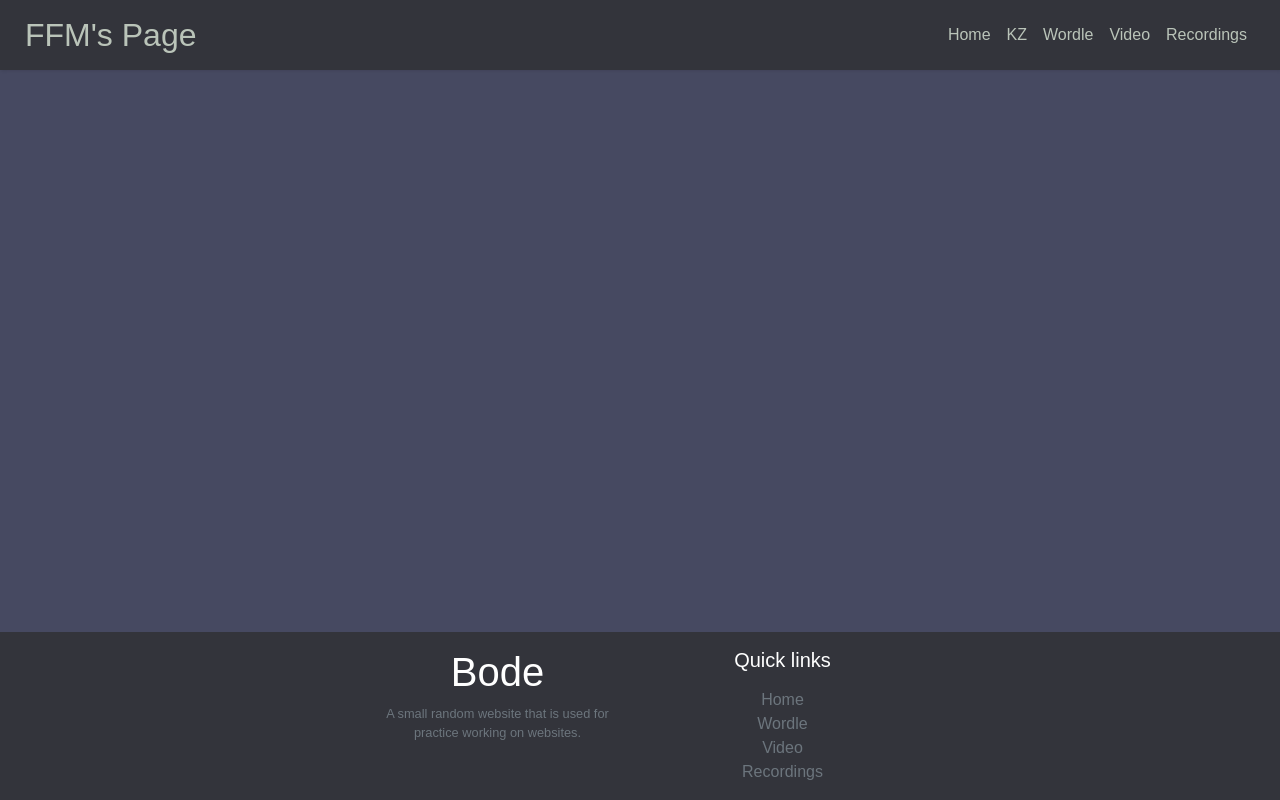
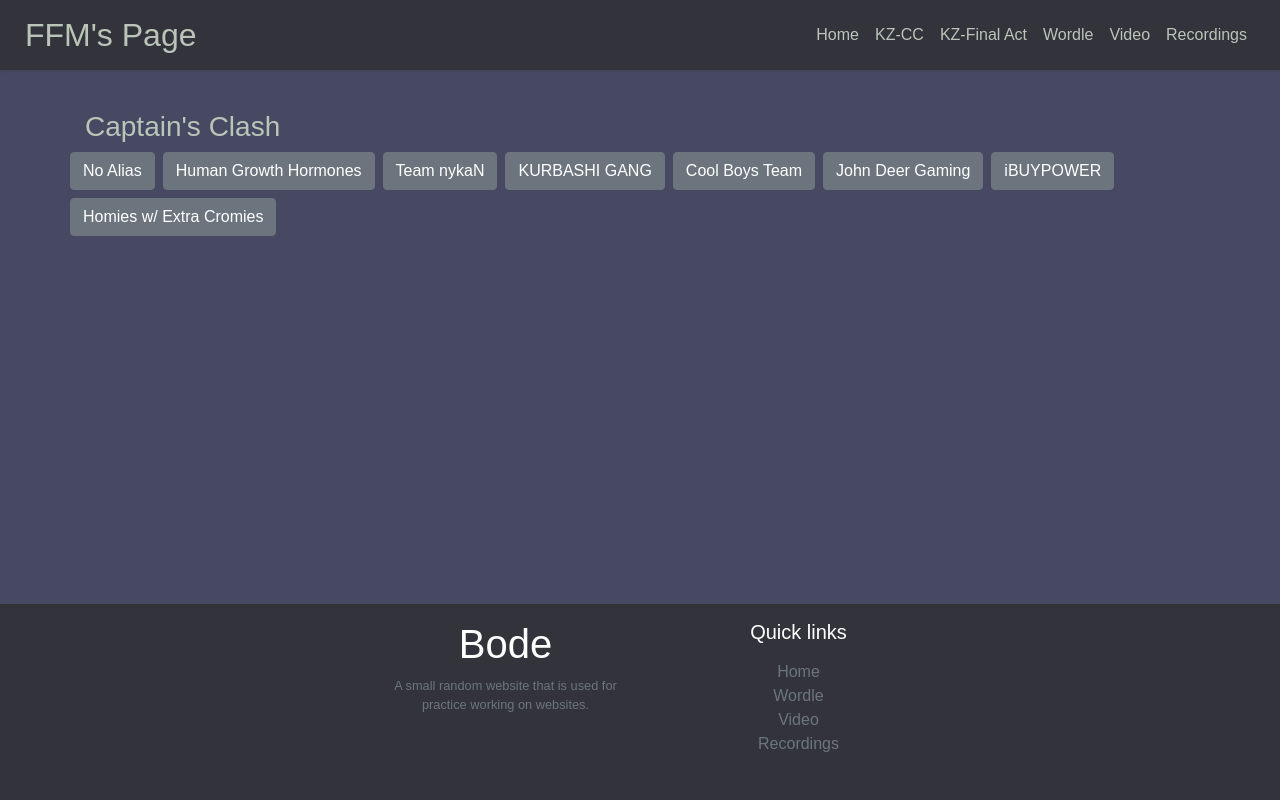
Before and after one commit to bodechristian/bodechristian.github.io, a React (Create React App) app: page /kzCC in a window 1280 px wide. Built offline with nearby package versions, Linux system fonts and the light colour scheme; the HTML template or start-up script is replaced by a standard one.

Commit message:
added seperate kz pages, added team-loading buttons for CC

```diff
--- a/src/App.css
+++ b/src/App.css
@@ -142,6 +142,12 @@ a:hover {
   margin-bottom: 20px;
 }
 
+.row {
+  display: flex;
+  gap: 8px;
+  margin-bottom: 20px;
+}
+
 .form-control {
   min-width: 300px;
 }
@@ -154,6 +160,10 @@ Table
 .tables_container {
   display: grid;
   grid-template-columns: 1fr 1fr;
+}
+
+.grid-3 {
+  grid-template-columns: repeat(3, 1fr);
 }
 
 .table_container {
--- a/src/App.js
+++ b/src/App.js
@@ -6,6 +6,7 @@ import Video from './pages/Video';
 import Recordings from './pages/Recordings';
 import Chess from './pages/Chess';
 import KZTourney from './pages/KZTourney';
+import KZCC from './pages/KZCC'
 import Navbar from './Navbar';
 import Footer from './Footer';
 
@@ -25,6 +26,7 @@ function App() {
             <Route path="/recordings" element={<Recordings/>}/>
             <Route path="/chess" element={<Chess/>}/>
             <Route path="/kztourney" element={<KZTourney/>}/>
+            <Route path="/kzCC" element={<KZCC/>}/>
           </Routes>
         </div>
 
--- a/src/App.scss
+++ b/src/App.scss
@@ -134,6 +134,12 @@ a {
   margin-bottom: 20px;
 }
 
+.row {
+  display: flex;
+  gap: 8px;
+  margin-bottom: 20px;
+}
+
 .form-control {
   min-width:300px;
 }
@@ -148,6 +154,10 @@ Table
 .tables_container {
   display: grid;
   grid-template-columns: 1fr 1fr;
+}
+
+.grid-3 {
+  grid-template-columns: repeat(3, 1fr);
 }
 
 .table_container {
--- a/src/Navbar.jsx
+++ b/src/Navbar.jsx
@@ -16,7 +16,10 @@ const Navbar = () => {
               <Link to="/" className='nav-link'>Home</Link>
             </li>
             <li className='nav-item'>
-              <Link to="/kztourney" className='nav-link'>KZ</Link>
+              <Link to="/kzCC" className='nav-link'>KZ-CC</Link>
+            </li>
+            <li className='nav-item'>
+              <Link to="/kztourney" className='nav-link'>KZ-Final Act</Link>
             </li>
             <li className='nav-item'>
               <Link to="/wordle" className='nav-link'>Wordle</Link>
--- a/src/components/DataTable.jsx
+++ b/src/components/DataTable.jsx
@@ -2,7 +2,7 @@ import React from 'react';
 import { useEffect } from 'react';
 import { useState } from 'react';
 
-const DataTable = ({data}) => {
+const DataTable = ({data, doTier}) => {
     const [tableData, setTableData] = useState([]);
     const [sortField, setSortField] = useState("");
     const [order, setOrder] = useState("asc");
@@ -46,7 +46,8 @@ const DataTable = ({data}) => {
             <thead>
                 <tr>
                 {columns.map(({ label, accessor }) => {
-                return <th key={accessor} onClick={() => handleSortingChange(accessor)}>{label}</th>;
+                    if(!doTier && accessor === "tier") { return}
+                    else {return <th key={accessor} onClick={() => handleSortingChange(accessor)}>{label}</th>;}
                 })}
                 </tr>
             </thead>
@@ -55,8 +56,8 @@ const DataTable = ({data}) => {
                     return (
                     <tr key={i}>
                         {columns.map(({ accessor }) => {
-                        const tData = runs[accessor] ? runs[accessor] : "——";
-                        return <td key={accessor}>{tData}</td>;
+                            if(!doTier && accessor === "tier") { return}
+                            else {return <td key={accessor}>{runs[accessor] ? runs[accessor] : "——"}</td>;}
                         })}
                     </tr>
                     );
--- /dev/null
+++ b/src/pages/KZCC.jsx
@@ -0,0 +1,71 @@
+import React from 'react';
+import { useState } from 'react';
+import DataTable from '../components/DataTable';
+
+const KZTourney = () => {
+    // Captains Clash
+    var maps = ["kz_alt_cargo", "kz_bored", "kz_hyroblock", "kz_igneous", "kz_module", "kzpro_concrete_c02",
+                "xc_powerblock_rc1"]
+
+    const teams = {"No Alias": [["STEAM_1:0:18890328", "FFM"],["STEAM_1:0:448781326", "Szwagi"], ["STEAM_1:1:196861182", "puff."]],
+                "Human Growth Hormones": [["STEAM_1:0:178573631", "AyayaBoy"], ["STEAM_1:1:121779585", "Rumble"], ["STEAM_1:1:117268758", "neon"]],
+                "Team nykaN": [["STEAM_1:1:120613467", "makis"], ["STEAM_1:1:151062938", "tony"], ["STEAM_1:1:236646428", "tatska"]],
+                "KURBASHI GANG": [["STEAM_1:1:194388317", "sampge"], ["STEAM_1:1:11621314", "Kurbashi"], ["STEAM_1:1:83728056", "shy"]],
+                "Cool Boys Team": [["STEAM_1:1:168575119", "Flonnych"], ["STEAM_1:1:65663138", "Blacky"], ["STEAM_1:1:116739970", "M u g e n"]],
+                "John Deer Gaming": [["STEAM_1:0:90225250", "sage"], ["STEAM_1:0:73768036", "Kiwijord"], ["STEAM_1:0:52178142", "maeson"]],
+                "iBUYPOWER": [["STEAM_1:1:24049284", "Harry_pootha"], ["STEAM_1:0:510052581", "Kebab 101"], ["STEAM_0:0:159882417", "Honza"]],
+                "Homies w/ Extra Cromies": [["STEAM_1:1:31653734", "Ebun"], ["STEAM_0:0:120327391", "Larry"], ["STEAM_1:0:165881949", "gosh"]]}
+
+    const [times, setTimes] = useState([]); // [{name1: [{map:kz_a, time:5...}, {...}, ...]}, {name2: ...}, ...]
+    const [mapIDName, setMapIDName] = useState({});
+
+    function convTime(time) {
+        var m = 0;
+        var s = (time % 60).toFixed(3);
+        if(time > 60) { m = Math.floor(time/60)}
+        return m===0 ? time : String(m) + ":" + ('000000'+s).slice(-6);
+    }
+
+    async function addTeam(lst) {
+        var mapidtoname = {}
+
+        const localTimes = await Promise.all(
+            lst.map(async ([id, name], i) => {
+                mapidtoname = {...mapidtoname, [id]:name};
+                const aTime = await loadTimes(id);
+                return {[id]: aTime};
+        }));
+
+        setMapIDName({...mapIDName, ...mapidtoname})
+        setTimes([...times, ...localTimes])
+    }
+
+    async function loadTimes(id) {
+        var requestURL = 'https://kztimerglobal.com/api/v2/records/top/recent?steam_id='+id+'&has_teleports=false&tickrate=128&stage=0&modes_list_string=kz_timer&limit=1000';
+        const response = await fetch(requestURL);
+        const json = await response.json();
+        var data = json.filter(el => maps.includes(el["map_name"]))
+        data = data.map(el => {return {...el, time:convTime(el["time"])}})
+        return data;
+    }
+
+    return (
+        <div>
+            <h3>Captain's Clash</h3>
+            <div className="row">
+                {Object.keys(teams).map((team, i) => {
+                    return <button className='btn-secondary btn' onClick={() => addTeam(teams[team])} key={i}>{team}</button>
+                })}
+            </div>
+            <div className='tables_container grid-3'>
+                {times.map(player_data => (
+                    <div className="table_container">
+                        <h5>{mapIDName[Object.keys(player_data)[0]]}</h5>
+                        <DataTable data={player_data} doTier={false}/>
+                    </div>
+                ))}
+            </div>
+        </div>
+    );
+};
+export default KZTourney;
--- a/src/pages/KZTourney.jsx
+++ b/src/pages/KZTourney.jsx
@@ -3,6 +3,7 @@ import { useState } from 'react';
 import DataTable from '../components/DataTable';
 
 const KZTourney = () => {
+    // Final Act
     var maps = ["kz_twiivo", "kz_antiquity", "kz_village", "kz_woodstock_v2", "kz_terablock",
                 "kz_bacho", "kz_dam", "kz_summercliff2_go", "kz_cdr_myst", "kz_hellinashop",
                 "kz_arrebol", "kz_megalodon", "kz_camembert", "kz_module", "kz_forchi",
@@ -22,8 +23,7 @@ const KZTourney = () => {
 
     function addPlayer() {
         if(playername.startsWith("STEAM") && !Object.keys(mapIDName).includes(playername)) {
-            var requestURL = "https://kztimerglobal.com/api/v2/players?steam_id=" + playername
-            fetch(requestURL)
+            fetch("https://kztimerglobal.com/api/v2/players?steam_id=" + playername)
                 .then(response => response.json())
                 .then(data => setMapIDName({...mapIDName, [playername]:data[0]["name"]}))
                 .then(() => loadTimes(playername));
@@ -55,7 +55,7 @@ const KZTourney = () => {
 
     return (
         <div>
-            <h3>KZ Tourney</h3>
+            <h3>Final Act</h3>
             <div className='row_addplayer form-inline'>
                 <input className='form-control' type="text" value={playername}
                         onChange={(a) => setPlayername(a.target.value)} placeholder="STEAM_1:0:18890328"/>
@@ -65,7 +65,7 @@ const KZTourney = () => {
                 {times.map(player_data => (
                     <div className="table_container">
                         <h5>{mapIDName[Object.keys(player_data)[0]]}</h5>
-                        <DataTable data={player_data}/>
+                        <DataTable data={player_data} doTier={true}/>
                     </div>
                 ))}
             </div>
```
Also changed, not shown: 1 other file (tests, documents, lock files or other folders).
